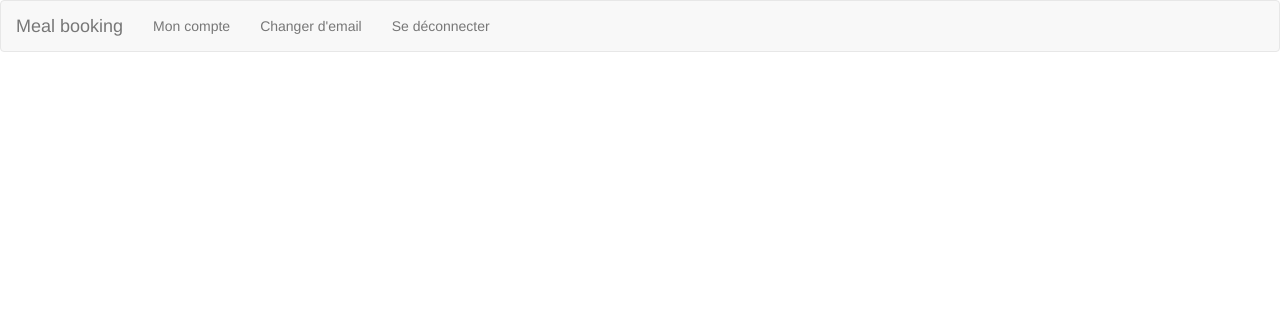
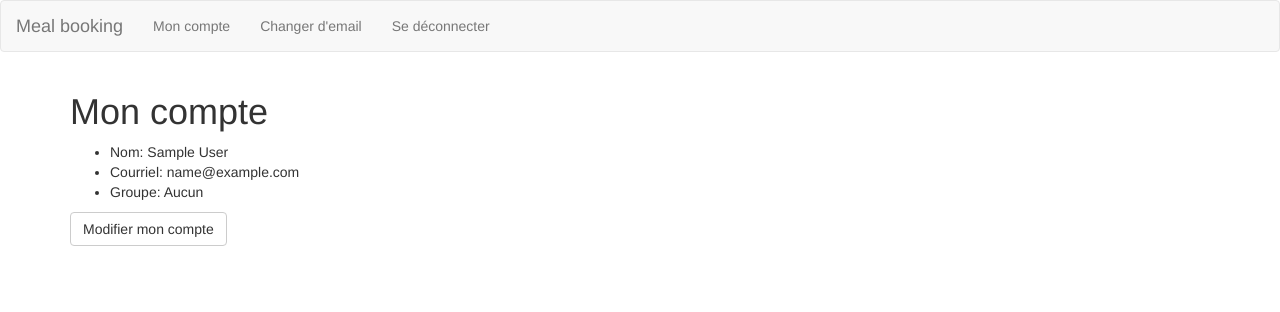
Before and after one commit to buxx/meal, a Django app: a page that uses meal/templates/home.html in a window 1280 px wide. Shown: the top 312 px of the page. Run offline with Django 3.2, Linux system fonts and the light colour scheme; the visitor is signed in with stand-in values (Sample User, id 1); some libraries are stand-ins or nearby versions.

```diff
--- a/meal/templates/home.html
+++ b/meal/templates/home.html
@@ -1,5 +1,31 @@
 {% extends 'base.html' %}
+{% load i18n %}
 
 {% block content %}
 
+    <h1>
+        {% trans 'Mon compte' %}
+    </h1>
+
+    <ul>
+        <li>
+            <span>{% trans 'Nom' %}</span>: {{ user.get_full_name }}
+        </li>
+        <li>
+            <span>{% trans 'Email' %}</span>: {{ user.email }}
+        </li>
+        <li>
+            <span>{% trans 'Groupe' %}</span>:
+            {% if user.group %}
+                {{ user.group.name }}
+            {% else %}
+                {% trans 'Aucun' %}
+            {% endif %}
+        </li>
+    </ul>
+
+    <a class="btn btn-default" href="{% url 'edit_current_user' %}" role="button">
+        {% trans 'Modifier mon compte' %}
+    </a>
+
 {% endblock %}
--- a/meal/views.py
+++ b/meal/views.py
@@ -1,20 +1,33 @@
+from django.utils.translation import ugettext as _
+from django.contrib import messages
+from django.contrib.auth.decorators import login_required
 from django.shortcuts import redirect
 from django.urls import reverse
 from django.urls import reverse_lazy
+from django.utils.decorators import method_decorator
 from django.views import generic
 
 from meal.forms import CurrentUserForm
 from meal.models import User
 
 
+@method_decorator(login_required, name='dispatch')
 class EditCurrentUserView(generic.UpdateView):
     model = User
     template_name = 'update_current_user.html'
     form_class = CurrentUserForm
-    success_url = reverse_lazy('edit_current_user')
+    success_url = reverse_lazy('home')
 
     def get_object(self, queryset=None):
         return self.request.user
+
+    def get_success_url(self):
+        messages.add_message(
+            self.request,
+            level=messages.SUCCESS,
+            message=_('Les modifications ont été prisent en compte')
+        )
+        return super().get_success_url()
 
 
 def index_view(request):
@@ -23,8 +36,11 @@ def index_view(request):
     return redirect(reverse('account_login'))
 
 
+@method_decorator(login_required, name='dispatch')
 class HomeView(generic.TemplateView):
     template_name = 'home.html'
 
     def get_context_data(self, **kwargs):
-        return {}
+        return {
+            'user': self.request.user,
+        }
```
Also changed, not shown: meal/forms.py (+7 -1 lines), meal_booking/forms.py (+10 -0 lines).
